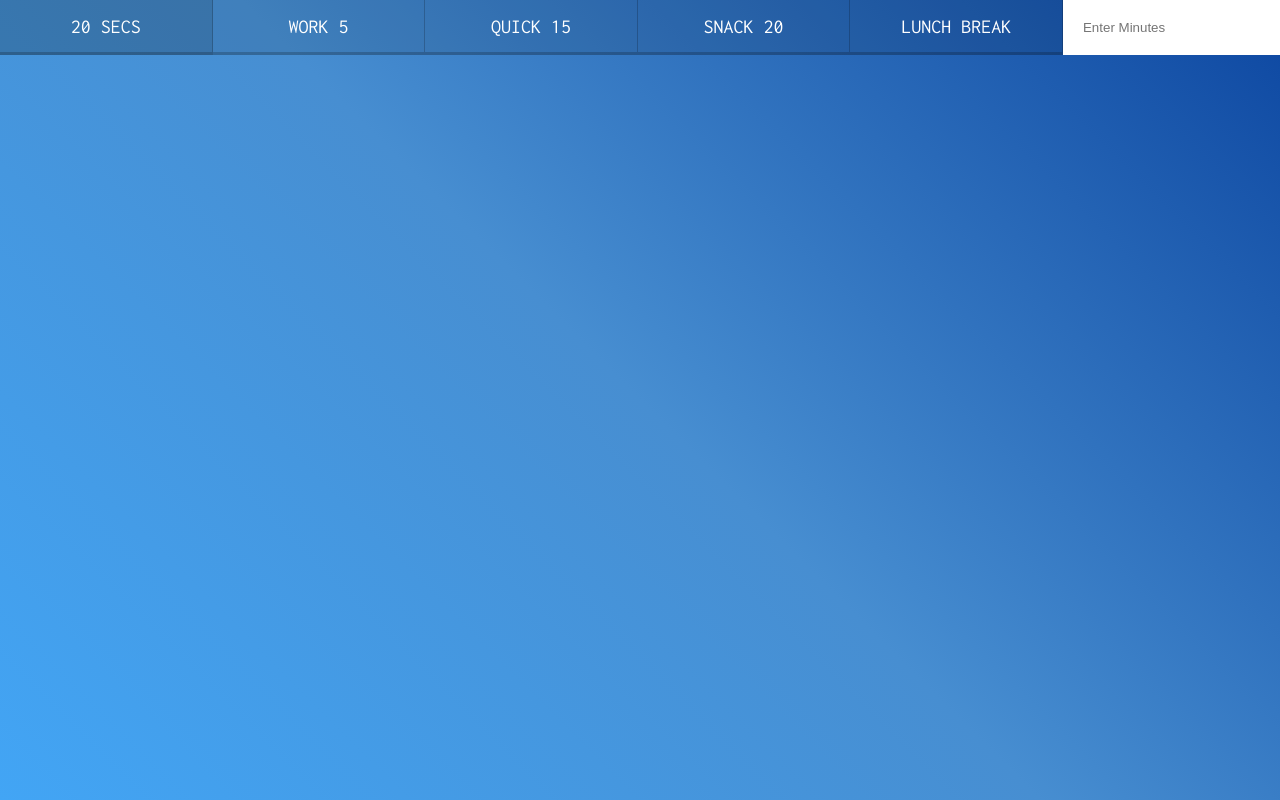
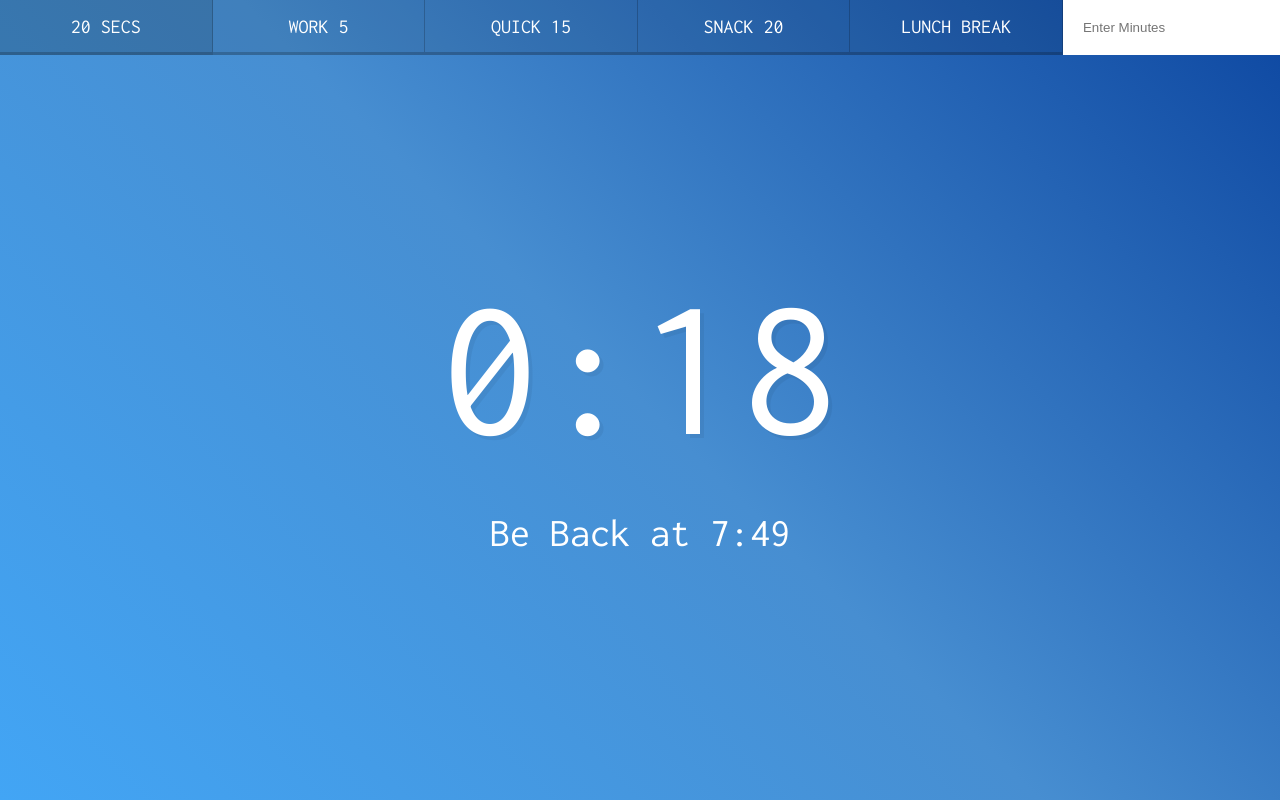
Before and after one commit to HThanki/JavaScript30, a plain HTML site: page 29CountdownTimer/index.html in a window 1280 px wide. Both pictures are taken after a click on the button "20 SECS". Drawn offline with Linux system fonts and the light colour scheme.

Commit message:
scripts.js updated with JS for countdown features

```diff
--- a/29CountdownTimer/index.html
+++ b/29CountdownTimer/index.html
@@ -24,6 +24,6 @@
     </div>
   </div>
 
-  <script src="scripts-START.js"></script>
+  <script src="scripts.js"></script>
 </body>
 </html>
--- a/29CountdownTimer/scripts.js
+++ b/29CountdownTimer/scripts.js
@@ -0,0 +1,53 @@
+let countdown;
+const timerDisplay = document.querySelector('.display__time-left');
+const endTime = document.querySelector('.display__end-time');
+const buttons = document.querySelectorAll('[data-time]');
+
+
+function timer(seconds) {
+    clearInterval(countdown);
+    const now = Date.now();
+    const then = now + seconds * 1000;
+    displayTimeLeft(seconds);
+    displayEndTime(then);
+
+countdown = setInterval(()=> {
+    const secondsLeft = Math.round((then - Date.now())/1000);
+
+    if(secondsLeft <0) {
+        clearInterval(countdown);
+        return;
+    }
+    displayTimeLeft(secondsLeft);
+}, 1000);
+}
+
+function displayTimeLeft(seconds) {
+    const minutes = Math.floor(seconds/60);
+    const reminderSeconds = seconds % 60;
+    const display = `${minutes}:${reminderSeconds < 10 ? '0': ''}${reminderSeconds}`;
+    document.title = display;
+    timerDisplay.textContent = display;
+}
+
+function displayEndTime(timestamp) {
+    const end = new Date(timestamp);
+    const hour = end.getHours();
+    const minutes = end.getMinutes();
+    const adjustedHour = hour > 12 ? hour - 12 : hour;
+    endTime.textContent = `Be Back at ${adjustedHour}:${minutes < 10 ? '0': ''}${minutes}`;
+}
+
+function startTimer() {
+    const seconds = parseInt(this.dataset.time);
+    timer(seconds);
+}
+
+buttons.forEach(button => button.addEventListener('click', startTimer));
+
+document.customForm.addEventListener('submit', function(e){
+    e.preventDefault();
+    const mins = this.minutes.value;
+    timer(mins*60);
+    this.reset();
+});
```
